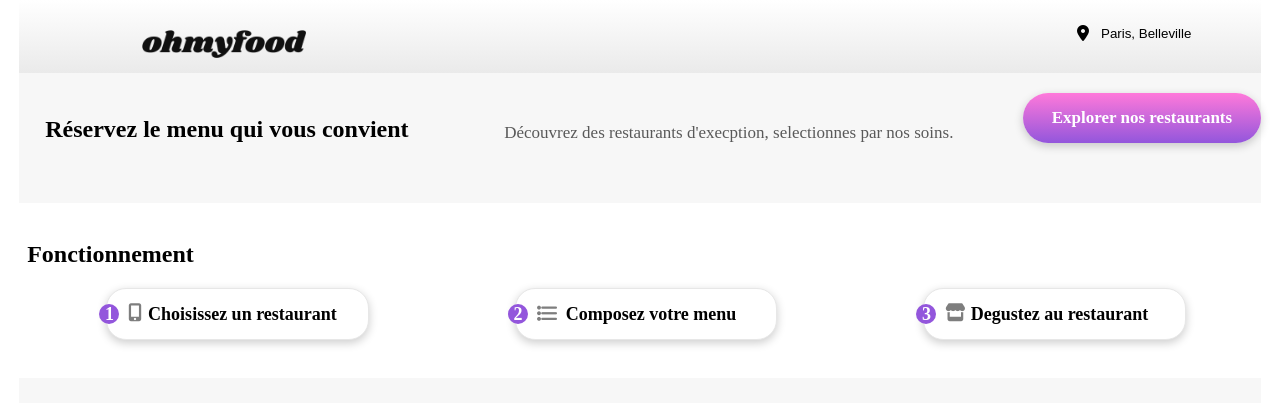
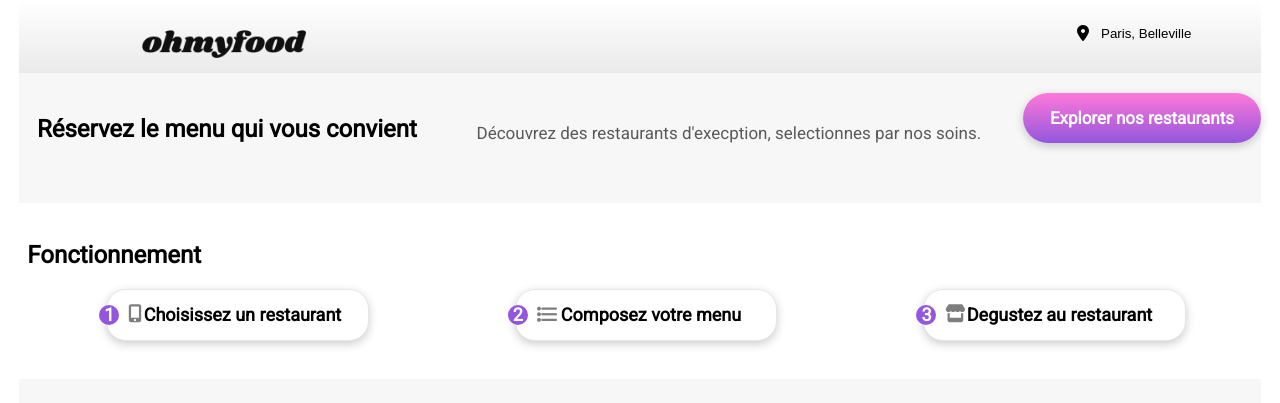
Before and after one commit to la2ss/openclassroomProject3, a website: page index.html in a window 1280 px wide. Shown: the top 403 px of the page. Drawn offline with Linux system fonts and the light colour scheme; a web font is replaced by a local one.

Commit message:
factorisation code ajout _variables.scss

```diff
--- a/sass/main.scss
+++ b/sass/main.scss
@@ -1,21 +1,16 @@
 @import url('https://fonts.googleapis.com/css2?family=Shrikhand&display=swap');
 @import url('https://fonts.googleapis.com/css2?family=Roboto&display=swap');
 
+@import "./partials/variables";
 
 
-$font-global:'roboto', sans-serif;
-$font-titre: 'Shrikhand', cursive;
+body {
+  box-sizing: border-box;
+  margin: 0;
+  background: #ffffff;
+  font-family: $font-global;
 
-$couleur-primaire:#9356DC;
-$couleur-secondaire:#FF79DA;
-$couleur-tertiaire:#99E2D0;
-$animation-duration: 3s;
-
-
-
-
-
-
+}
 
 
 //------------------------header
@@ -37,10 +32,6 @@
       padding: 30px 0 15px 0;
     }
   }
-
-
-
-
 
 
   //------------------------localisation
--- /dev/null
+++ b/sass/partials/_variables.scss
@@ -0,0 +1,8 @@
+
+$font-global:'roboto', sans-serif;
+$font-titre: 'Shrikhand', cursive;
+
+$couleur-primaire:#9356DC;
+$couleur-secondaire:#FF79DA;
+$couleur-tertiaire:#99E2D0;
+$animation-duration: 3s;
```
Also changed, not shown: public/css/style.css, 1 other file.
